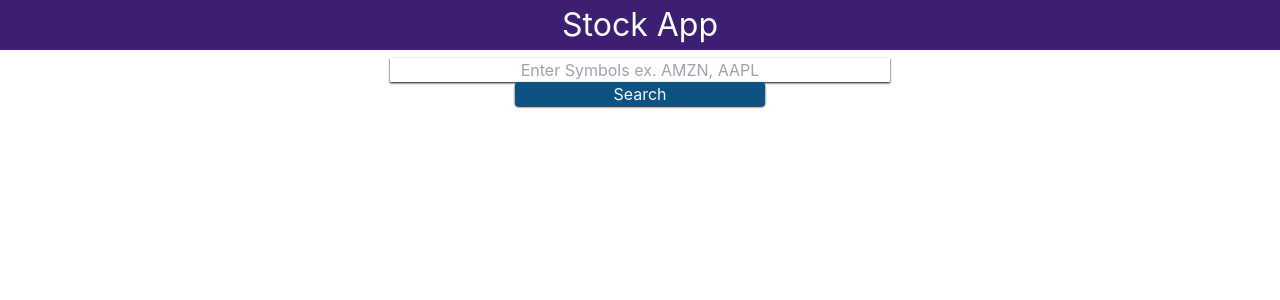
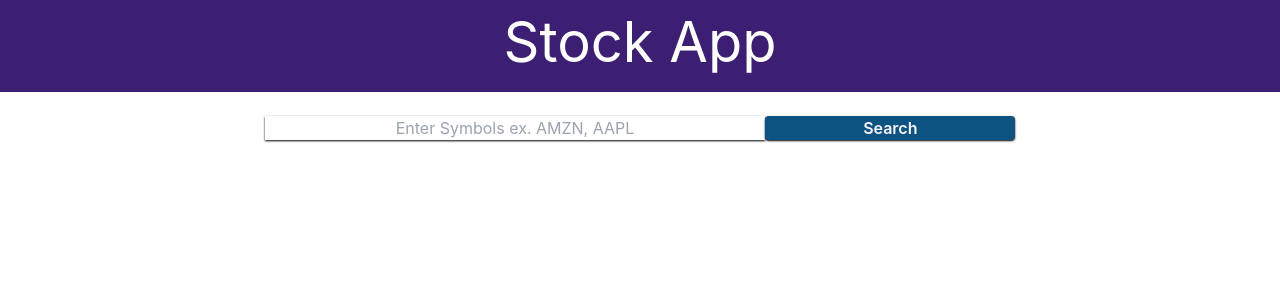
Before and after one commit to huntermasonb/stock-app, a React (Create React App) app: page / in a window 1280 px wide. Shown: the top 300 px of the page. Built offline with nearby package versions, Linux system fonts and the light colour scheme.

Commit message:
Major Changes to layout and how stock prices are shown.

```diff
--- a/src/App.css
+++ b/src/App.css
@@ -6,14 +6,15 @@
   flex-direction: row;
   align-items: center;
   justify-content: center;
-  font-size: calc(16px + 2vmin);
+  font-size: calc(16px + 5vmin);
   color: white;
+  padding-bottom: 8px;
 }
 
 /* BODY */
 .App-body h1 {
   text-align: center;
-  font-size: calc(8px + 2vmin);
+  font-size: calc(8px + 3vmin);
   text-shadow: .2px -1px black;
 }
 #stockPrices {
--- a/src/App.js
+++ b/src/App.js
@@ -1,27 +1,13 @@
-import logo from './logo.svg';
 import './App.css';
 import StockPrice from './StockPrice';
 
 function App() {
   return (
-    <div className="App">
-      <header className="App-header">
-        {/* Old react header is below */}
-        {/* <img src={logo} className="App-logo" alt="logo" />
-        <p>
-          Edit <code>src/App.js</code> and save to reload.
-        </p>
-        <a
-          className="App-link"
-          href="https://reactjs.org"
-          target="_blank"
-          rel="noopener noreferrer"
-        >
-          Learn React
-        </a>  */}
+    <div className="App flex flex-col">
+      <header className="App-header flex-row">
         <h1>Stock App</h1>
       </header>
-      <div className='App-body'>
+      <div className='App-body flex-col'>
           <StockPrice />
       </div>
     </div>
--- /dev/null
+++ b/src/StockData.js
@@ -0,0 +1,45 @@
+import React from "react";
+
+const StockData = ({ symbol, prices }) => {
+    return (
+            <>
+                {/* Stock Symbol and Prices Display.
+
+                    Parent Div on StockPrice exists already and class id is 'stockPrices, reason for using an empty JSX parent element'
+                */}
+
+                {/* 'CARD' FOR DISPLAYING ALL OF THE STOCK INFORMATION */}
+                <h1>Stock Prices</h1>
+                {Object.keys(prices).map(symbols => (
+                    <div key={symbols} className="flex flex-col bg-[#0d538240] mx-2 mb-4 last:mb-0">
+                        <div className="flex flex-row text-center my-2">
+                            <div className="flex-col w-1/2 inline-flex my-2">
+                                <div className="">Symbol</div>
+                            </div>
+                            <div className="flex-col w-1/2 inline-flex my-2">
+                                <div className=" text-[#3c1f72]">
+                                    {(symbols === 'price' ? symbol : symbols)}
+                                </div>
+                            </div>
+                        </div>
+                        <div className="flex flex-row text-center my-2">
+                            <div className="flex-col w-1/2 inline-flex my-2">
+                                <div className="">Price</div>
+                            </div>
+                            <div className="flex-col w-1/2 inline-flex my-2">
+                                <div className=" text-[#3c1f72]">
+                                    {(prices[symbols].price ? prices[symbols].price : prices[symbols])}
+                                </div>
+                            </div>
+                        </div>
+                        <div className="flex-row">
+                            <div className="flex-col w-full pb-6">
+                                Future content will go here
+                            </div>
+                        </div>
+                    </div>
+                ))}
+            </>
+    );
+};
+export default StockData;
--- a/src/StockPrice.js
+++ b/src/StockPrice.js
@@ -1,5 +1,7 @@
 import React, { useState, useEffect } from 'react';
 import axios from 'axios';
+
+import StockData from './StockData';
 
 const StockPrice = () => {
   const [symbols, setSymbols] = useState('');
@@ -14,6 +16,7 @@ const StockPrice = () => {
     fetchData();
     document.getElementById('stockPrices').style.display="block";
   };
+
   // API Request and parameters
   const fetchData = async () => {
     if (symbols) {
@@ -38,8 +41,7 @@ const StockPrice = () => {
         if (response.status !== 200){
           alert("Error: Please make sure you entered valid stock symbols.")
           return;
-        }
-        else if (response.status === 429 ){
+        } else if (response.status === 429 ){
           alert("Error: We have run out of API tokens temporarily, please try again later.")
           return;
         }
@@ -56,7 +58,7 @@ const StockPrice = () => {
 
   // VIEW/DISPLAY
   return (
-    <div className='container m-auto'>
+    <div className='container m-auto pt-4'>
       <div className='flex flex-row my-2'>
         <form onSubmit={handleSubmit} className='stockInput flex-grow text-center px-2'>
           <input
@@ -69,31 +71,18 @@ const StockPrice = () => {
             required
           />
           <button type="submit"
-            className='w-1/3 max-w-[250px]font-semibold rounded shadow-sm shadow-black hover:shadow-md hover:shadow-black
-              text-purple-50 placeholder-purple-50 bg-[#0d5382] hover:bg-[#0d538296] md:mx-1'
+            className='w-1/3 max-w-[250px] font-semibold rounded shadow-sm shadow-black hover:shadow-md hover:shadow-black text-purple-50 placeholder-purple-50 bg-[#0d5382] hover:bg-[#0d538296]'
           >
             Search
           </button>
         </form>
       </div>
-      {/* Stock Symbol and Prices Display */}
-
-      <div id='stockPrices' className='flex flex-col'>
-        <h1>Stock Prices</h1>
-        <ul className='text-center'>
-          {Object.keys(prices).map(symbol => (
-            <li key={symbols}>
-            {/* Handler for if there was more than one symbol based on the way the API returns data.
-              A little gross, but not sure the best way to handle the API Data.
-
-              When Symbol = "price" that meant that the API data was different from what was expected, so I only need to display one symbol.
-            */}
-              {symbol === 'price' ? symbols : symbol}: {prices[symbol].price ? prices[symbol].price : prices[symbol]}
-            </li>
-          ))}
-        </ul>
+      {/* Stock Symbol and Prices Display via StockData.js */}
+      <div id='stockPrices' className='flex text-center'>
+        <StockData symbol={symbols} prices={prices} />
       </div>
     </div>
+
   );
 };
 export default StockPrice;
```
Also changed, not shown: src/logo.svg (deleted).
